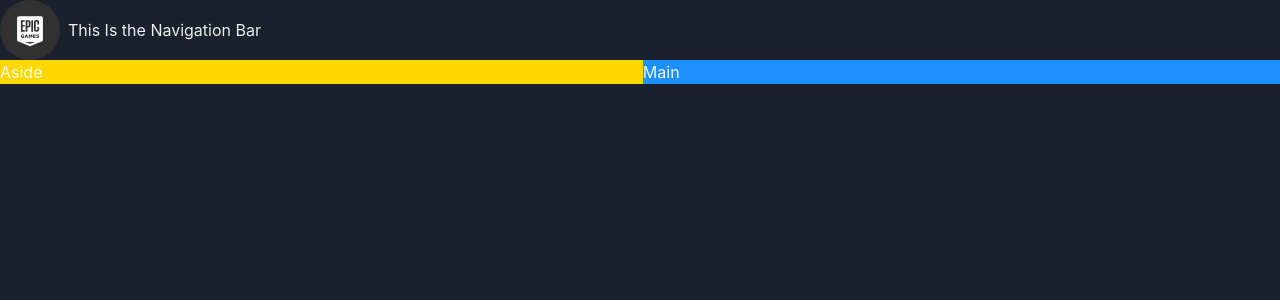
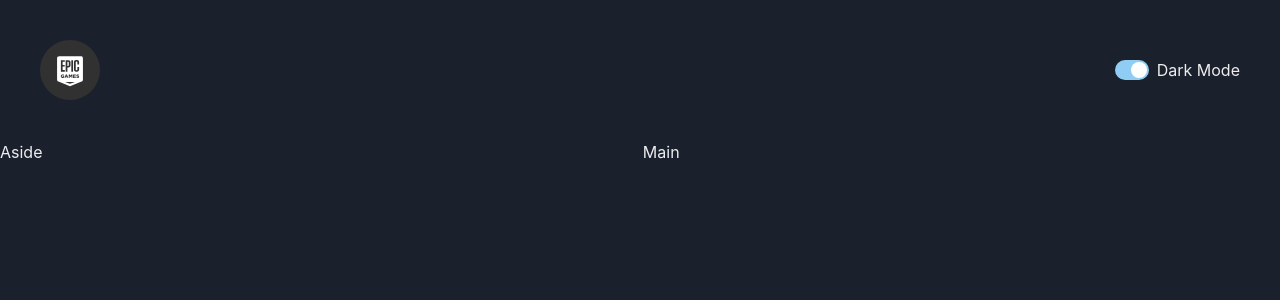
Before and after one commit to Bubbq/Epic-Games-Web-MockUp, a React (Vite) app: page / in a window 1280 px wide. Shown: the top 300 px of the page. Built offline with nearby package versions, Linux system fonts and the light colour scheme.

Commit message:
built color mode switch

```diff
--- a/src/App.tsx
+++ b/src/App.tsx
@@ -16,11 +16,11 @@
       </GridItem>
       <Show above="lg">
         {/*The side panel is only shown when the screen is above 'lg' or greater than 1024px*/}
-        <GridItem area="aside" bg="gold">
+        <GridItem area="aside">
           Aside
         </GridItem>
       </Show>
-      <GridItem area="main" bg="dodgerblue">
+      <GridItem area="main">
         Main
       </GridItem>
     </Grid>
--- /dev/null
+++ b/src/components/ColorModeSwitch.tsx
@@ -0,0 +1,18 @@
+//the switch that will toggle the light/dark mode of the website
+
+import { HStack, Switch, Text, useColorMode } from "@chakra-ui/react";
+
+function ColorModeSwitch() {
+  const { toggleColorMode, colorMode } = useColorMode(); //colormode represents the current mode
+  return (
+    <HStack>
+      {/*horizontal switch bc we want the switch and then the label next to it*/}
+
+      <Switch colorScheme = 'blue' isChecked={colorMode == "dark"} onChange={toggleColorMode} />
+      {/*on change of option, toggle colorMode to light/dark, colorScheme is the color when its activated*/}
+      <Text>Dark Mode</Text>
+    </HStack>
+  );
+}
+
+export default ColorModeSwitch;
--- a/src/components/NavBar.tsx
+++ b/src/components/NavBar.tsx
@@ -1,13 +1,14 @@
 //the navigation bar in this website
-import { HStack, Image, Text } from "@chakra-ui/react";
+import { HStack, Image } from "@chakra-ui/react";
 import epicGames from "../assets/epic-games (2).svg"; //imports the epic games logo from the assets folder
+import ColorModeSwitch from "./ColorModeSwitch";
 function NavBar() {
   return (
-    <HStack>
-      {/*lays our compnents horizontally*/}
+    <HStack justifyContent={"space-between"} padding={10}>
+      {/*lays our compnents horizontally, makes it have space inbetween, with 10px of padding so our switch is not so close to the edge*/}
       <Image src={epicGames} boxSize="60px" />
       {/*displays the epic games logo into, sets as 60px*/}
-      <Text>This Is the Navigation Bar</Text>
+      <ColorModeSwitch />
     </HStack>
   );
 }
```
